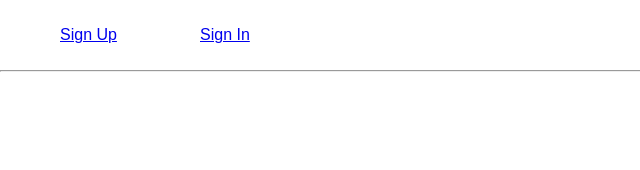
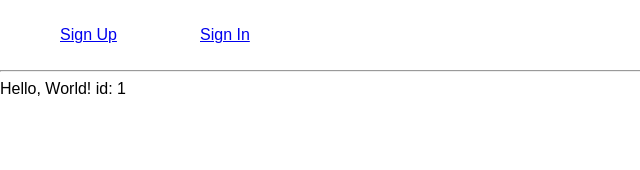
Before and after one commit to tjefferson08/secret-shopper, a React (Create React App) app in the folder priv/clientjs/: page /recipes/1 in a window 1280 px wide. Shown: the top 170 px of the page, without its empty margins (0-640 px from the left). Built offline with nearby package versions, Linux system fonts and the light colour scheme.

Commit message:
Link recipe card to RecipeShow component
Todo: implement a real recipe show and test it

```diff
--- a/priv/clientjs/src/RecipeList/RecipeList.css
+++ b/priv/clientjs/src/RecipeList/RecipeList.css
@@ -26,3 +26,8 @@
   display: inline-block;
   padding: 5px 10px;
 }
+
+.recipe-link {
+  text-decoration: none;
+  color: inherit;
+}
--- a/priv/clientjs/src/RecipeList/RecipeList.jsx
+++ b/priv/clientjs/src/RecipeList/RecipeList.jsx
@@ -1,3 +1,4 @@
+import { Link } from 'react-router-dom';
 import React from 'react';
 import RecipeCard from './RecipeCard';
 import './RecipeList.css';
@@ -6,7 +7,11 @@ const RecipeList = props => {
   const { recipes = [] } = props;
   return (
     <div className="recipe-list pure-g">
-      {recipes.map(recipe => <RecipeCard recipe={recipe} key={recipe.id} />)}
+      {recipes.map(recipe =>
+        <Link className="recipe-link" to={`/recipes/${recipe.id}`}>
+          <RecipeCard recipe={recipe} key={recipe.id} />{' '}
+        </Link>
+      )}
     </div>
   );
 };
--- a/priv/clientjs/src/Router.jsx
+++ b/priv/clientjs/src/Router.jsx
@@ -6,14 +6,18 @@ import SignIn from './SignIn';
 import SignOut from './authentication/SignOut';
 import SignUp from './SignUp';
 import RootRoute from './RootRoute';
+import RecipeShow from './components/RecipeShow';
 
+const NoMatch = () => <div>404</div>;
 const Router = () =>
   <Switch>
     <Route exact path="/" render={props => <RootRoute {...props} />} />
     <Route path="/sign_up" render={props => <SignUp {...props} />} />
     <Route path="/sign_in" render={props => <SignIn {...props} />} />
     <Route path="/sign_out" component={SignOut} />
+    <Route path="/recipes/:id" component={RecipeShow} />
     <PrivateRoute path="/dashboard" component={Dashboard} />
+    <Route component={NoMatch} />
   </Switch>;
 
 export default Router;
--- /dev/null
+++ b/priv/clientjs/src/components/RecipeShow/RecipeShow.jsx
@@ -0,0 +1,14 @@
+import React from 'react';
+import PropTypes from 'prop-types';
+
+const RecipeShow = ({ match }) => {
+  return (
+    <div>
+      Hello, World! id: {match.params.id}
+    </div>
+  );
+};
+
+RecipeShow.propTypes = {};
+
+export default RecipeShow;
--- /dev/null
+++ b/priv/clientjs/src/components/RecipeShow/index.js
@@ -0,0 +1,2 @@
+import RecipeShow from './RecipeShow';
+export default RecipeShow;
```
